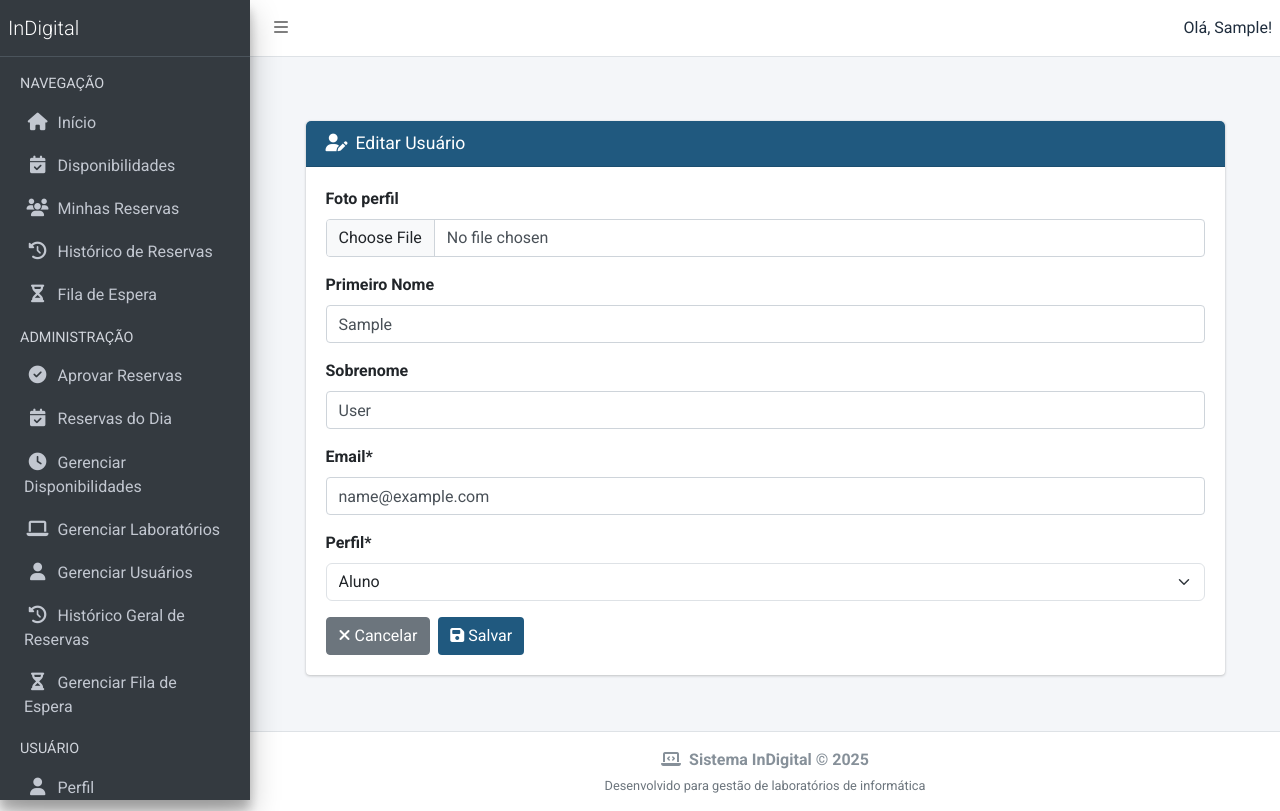
After one commit to Adaylla/InDigital, a Django app: page /usuarios/usuarios/1/editar/ in a window 1280 px wide. The commit adds this page. Run offline with Django 5.2, Linux system fonts and the light colour scheme; the visitor is signed in with stand-in values (Sample User, id 1); data comes from the database, SQL or seed files in the repository; some libraries are stand-ins or nearby versions.

Commit message:
alterações

```diff
--- a/indigital/templates/reservas_do_dia.html
+++ b/indigital/templates/reservas_do_dia.html
@@ -208,9 +208,9 @@
                                     <th style="width: 20%; border-color: #20597F;">Usuário</th>
                                     {% if user.is_superuser or user.perfil == 'administrador' %}
                                     <th style="width: 20%; border-color: #20597F;">Monitor</th>
-                                    <th style="width: 20%; border-color: #20597F;">Status Frequência</th>
+                                    <th style="width: 20%; border-color: #20597F;">Frequência</th>
                                     {% else %}
-                                    <th style="width: 20%; border-color: #20597F;">Status Frequência</th>
+                                    <th style="width: 20%; border-color: #20597F;">Frequência</th>
                                     {% endif %}
                                 </tr>
                             </thead>
--- a/indigital/templates/usuarios_da_reserva.html
+++ b/indigital/templates/usuarios_da_reserva.html
@@ -385,11 +385,6 @@
 
                 {% if fila_page_obj %}
                 <div class="card-footer clearfix" style="background-color: #f8f9fa; border-color: #86B5E1;">
-                    <div class="float-left">
-                        <span class="text-muted">
-                            Mostrando {{ fila_page_obj.start_index }} a {{ fila_page_obj.end_index }} de {{ fila_page_obj.paginator.count }} registros
-                        </span>
-                    </div>
                     {% if fila_page_obj.has_other_pages %}
                     <ul class="pagination pagination-sm m-0 float-right">
                         {% if fila_page_obj.has_previous %}
--- a/usuarios/forms.py
+++ b/usuarios/forms.py
@@ -76,3 +76,17 @@ class EditarPerfilForm(forms.ModelForm):
     def __init__(self, *args, **kwargs):
         super().__init__(*args, **kwargs)
         self.fields['foto_perfil'].required = False
+
+
+class EditarUsuarioForm(forms.ModelForm):
+    class Meta:
+        model = User
+        fields = ['foto_perfil', 'first_name', 'last_name', 'email', 'perfil']
+
+    def __init__(self, *args, **kwargs):
+        super().__init__(*args, **kwargs)
+        self.fields['foto_perfil'].required = False
+        self.fields['first_name'].label = 'Primeiro Nome'
+        self.fields['last_name'].label = 'Sobrenome'
+        self.fields['email'].label = 'Email'
+        self.fields['perfil'].label = 'Perfil'
--- /dev/null
+++ b/usuarios/templates/editar_usuario.html
@@ -0,0 +1,32 @@
+{% extends "base.html" %}
+{% load crispy_forms_tags %}
+
+{% block title %}InDigital | Editar Usuário{% endblock %}
+
+{% block content %}
+<div class="container mt-4">
+    <div class="row">
+        <div class="col-12">
+            <div class="card">
+                <div class="card-header" style="background-color: #20597F; color: white;">
+                    <h3 class="card-title"><i class="fas fa-user-edit mr-2"></i>Editar Usuário</h3>
+                </div>
+                <div class="card-body">
+                    <form method="post" enctype="multipart/form-data">
+                        {% csrf_token %}
+                        {{ form|crispy }}
+                        <div class="mt-3 d-flex gap-2">
+                            <a href="{% url 'listar_usuarios' %}" class="btn btn-secondary">
+                                <i class="fas fa-times mr-1"></i>Cancelar
+                            </a>
+                            <button type="submit" class="btn" style="background-color: #20597F; color: white; border: none;">
+                                <i class="fas fa-save mr-1"></i>Salvar
+                            </button>
+                        </div>
+                    </form>
+                </div>
+            </div>
+        </div>
+    </div>
+</div>
+{% endblock %}
--- a/usuarios/views.py
+++ b/usuarios/views.py
@@ -1,7 +1,7 @@
 from django.shortcuts import render, redirect, get_object_or_404
 from django.contrib.auth.decorators import login_required
 from indigital.models import Reserva
-from .forms import CadastroForm, EditarPerfilForm
+from .forms import CadastroForm, EditarPerfilForm, EditarUsuarioForm
 from django.contrib import messages
 from .models import User
 from functools import wraps
@@ -113,12 +113,12 @@ def listar_usuarios(request):
 @admin_required
 def editar_usuario(request, usuario_id):
     usuario = get_object_or_404(User, id=usuario_id)
-    form = EditarPerfilForm(request.POST or None, instance=usuario)
+    form = EditarUsuarioForm(request.POST or None, request.FILES or None, instance=usuario)
     if request.method == 'POST' and form.is_valid():
         form.save()
         messages.success(request, 'Usuário atualizado com sucesso!')
         return redirect('listar_usuarios')
-    return render(request, 'editar_usuario.html', {'form': form})
+    return render(request, 'editar_usuario.html', {'form': form, 'usuario': usuario})
 
 @login_required
 @admin_required
```
Also changed, not shown: indigital/templates/reservas_por_usuario.html (+1 -6 lines), usuarios/templates/listar_usuarios.html (+18 -0 lines).
